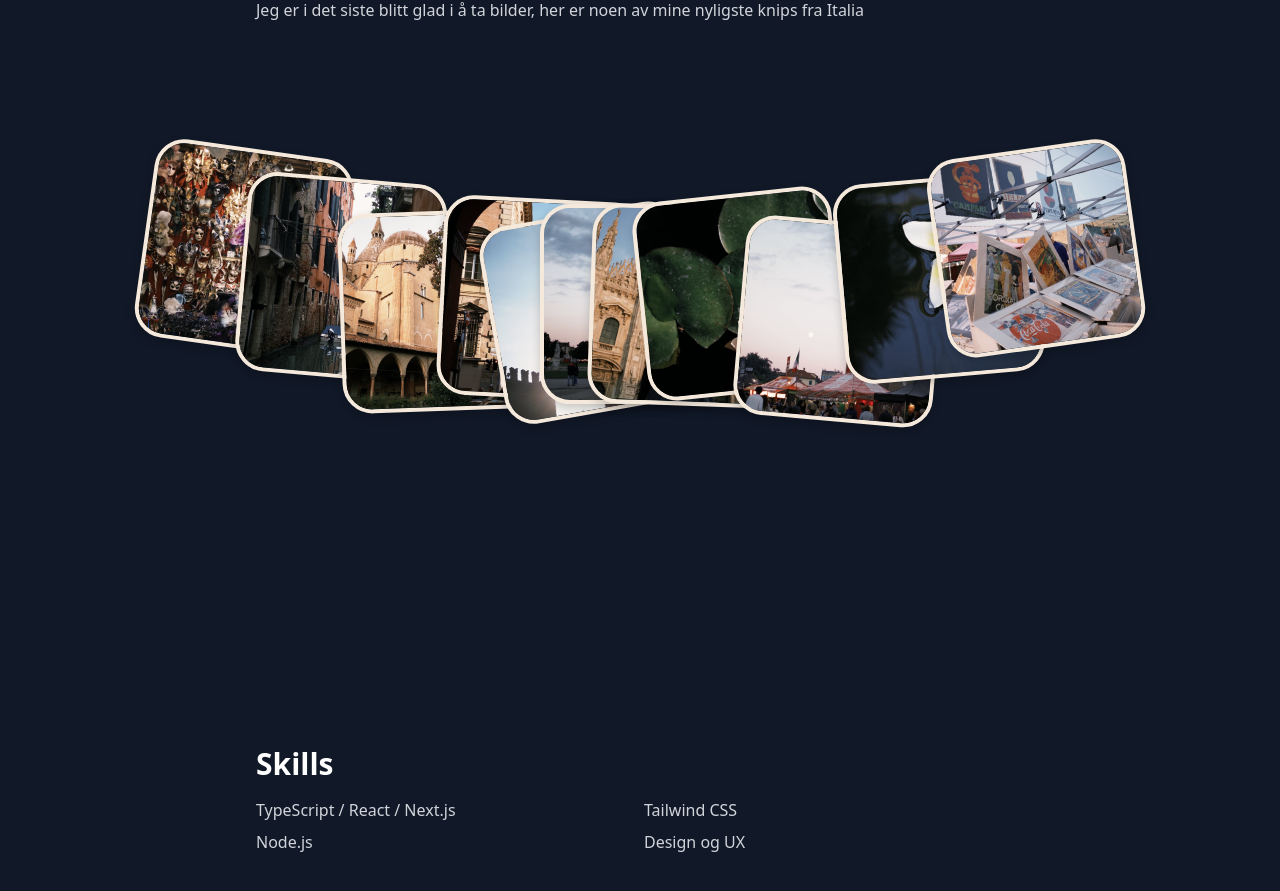
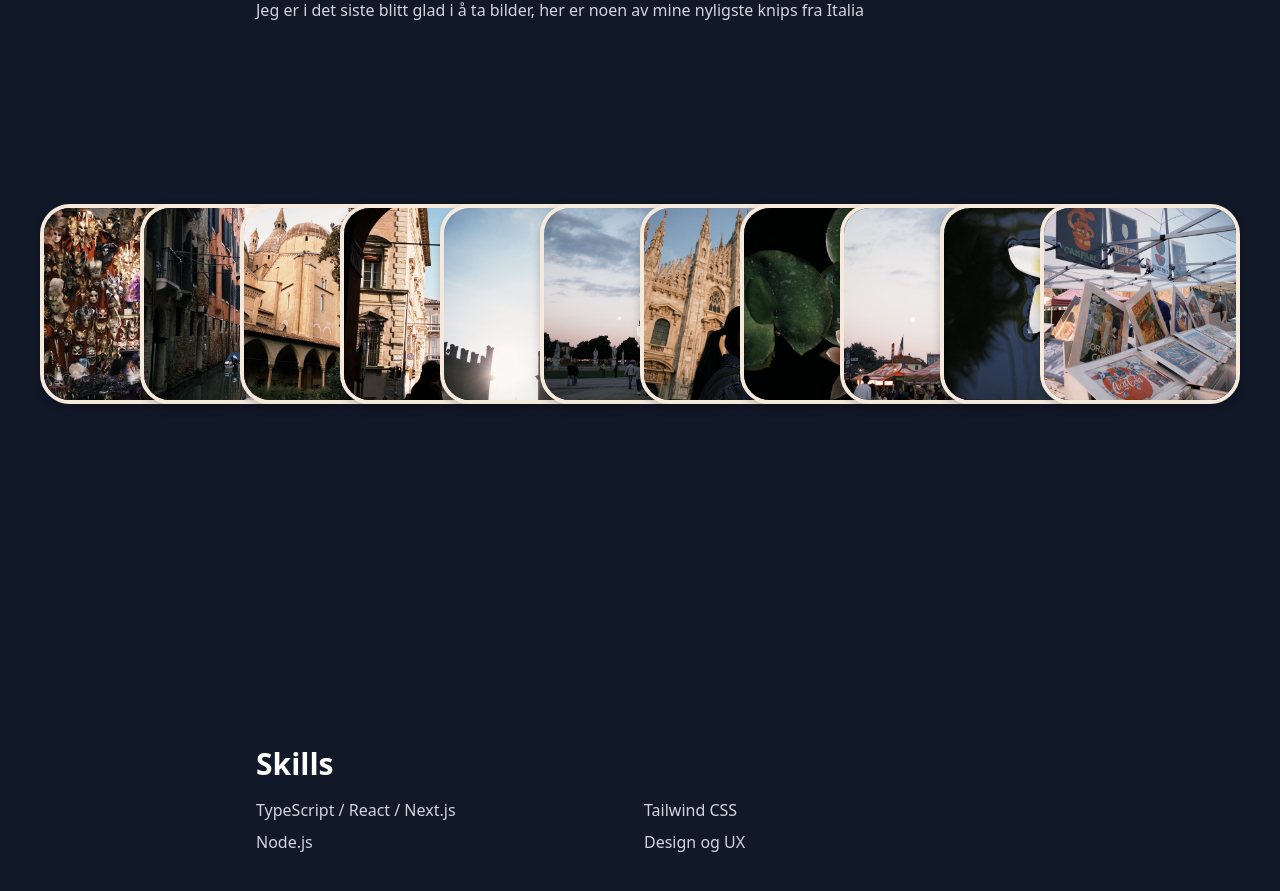
Before and after one commit to AuroraMeilianKarlsen/portfolio, a Next.js app: page / in a window 1280 px wide. Shown: the part 1078-1969 px from the top of the page. Built offline with nearby package versions, Linux system fonts and the light colour scheme.

Commit message:
rettet kortrene i gallery. endret typing speed

```diff
--- a/src/app/components/ClientTyping.tsx
+++ b/src/app/components/ClientTyping.tsx
@@ -7,7 +7,7 @@ export default function ClientTyping() {
     <TextType
       as="span"
       className="text-indigo-400"
-      text={['velkommen til min portfolio', 'her kan du se litt mer om meg :)']}
+      text={['velkommen til min portfolio', 'her kan du se litt mer om meg :)', 'bare tull og tøys']}
       typingSpeed={75}
       pauseDuration={1500}
       deletingSpeed={40}
--- a/src/app/components/TextType.tsx
+++ b/src/app/components/TextType.tsx
@@ -35,7 +35,7 @@ interface TextTypeProps {
 const TextType = ({
   text,
   as: Component = 'div',
-  typingSpeed = 50,
+  typingSpeed =20,
   initialDelay = 0,
   pauseDuration = 2000,
   deletingSpeed = 30,
--- a/src/app/page.tsx
+++ b/src/app/page.tsx
@@ -17,17 +17,17 @@ const images = [
 ];
 
 const transformStyles = [
-  'rotate(8deg) translate(-400px)',
-  'rotate(5deg) translate(-300px)',
-  'rotate(-2deg) translate(-200px)',
-  'rotate(3deg) translate(-100px)',
-  'rotate(-10deg) translate(-50px)',
+  'rotate(0deg) translate(-500px)',
+  'rotate(0deg) translate(-400px)',
+  'rotate(0deg) translate(-300px)',
+  'rotate(0deg) translate(-200px)',
+  'rotate(0deg) translate(-100px)',
   'rotate(0deg)',
-  'rotate(2deg) translate(50px)',
-  'rotate(-6deg) translate(100px)',
-  'rotate(5deg) translate(200px)',
-  'rotate(-5deg) translate(300px)',
-  'rotate(-8deg) translate(400px)',
+  'rotate(0deg) translate(100px)',
+  'rotate(0deg) translate(200px)',
+  'rotate(0deg) translate(300px)',
+  'rotate(0deg) translate(400px)',
+  'rotate(0deg) translate(500px)',
 ];
 
 export default function Home() {
@@ -79,7 +79,7 @@ export default function Home() {
             <BounceCards
               className="custom-bounceCards"
               images={images}
-              containerWidth={1200}
+              containerWidth={1000}
               containerHeight={500}
               animationDelay={1}
               animationStagger={0.08}
```
